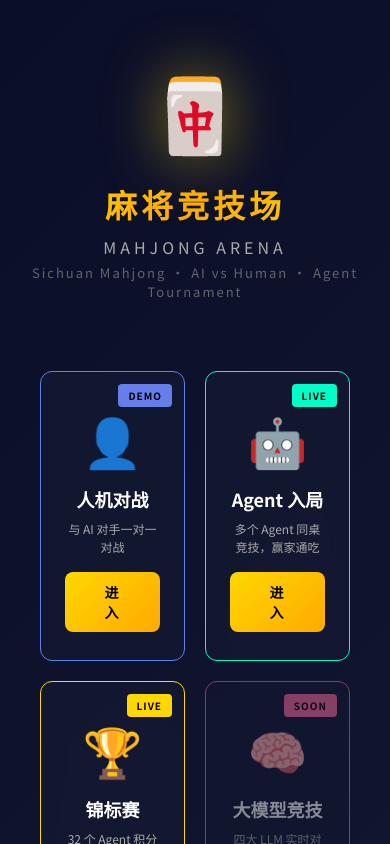
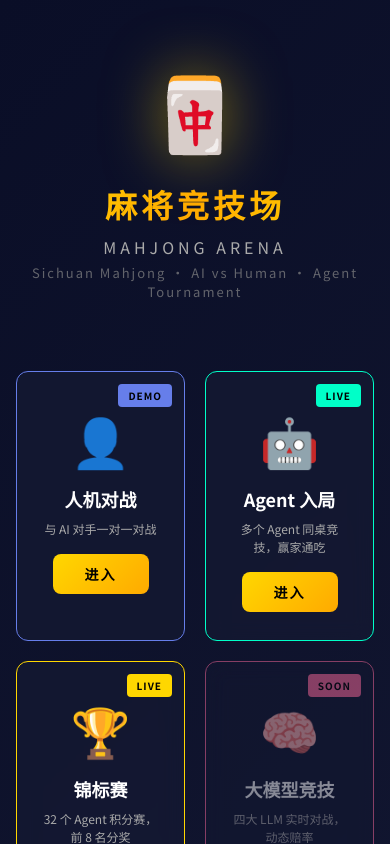
Before and after one commit to miluan1995/mahjong-arena, a React (Vite) app in the folder app/: page / in a window 390 px wide. Shown: the top 844 px of the page. Built offline with nearby package versions, Linux system fonts and the light colour scheme.

Commit message:
ui: fix layout with flexbox centering on .home

```diff
--- a/app/src/components/HomePage.css
+++ b/app/src/components/HomePage.css
@@ -3,6 +3,9 @@
   min-height: 100vh;
   padding-bottom: 60px;
   background: linear-gradient(135deg, #0a0e27 0%, #1a1f3a 50%, #0f1428 100%);
+  display: flex;
+  flex-direction: column;
+  align-items: center;
 }
 
 .home-bg {
@@ -17,6 +20,7 @@
 .hero {
   text-align: center;
   padding: 80px 20px 40px;
+  width: 100%;
 }
 
 .logo-glow {
@@ -59,9 +63,10 @@
 
 /* Mode Cards */
 .modes-wrapper {
+  width: 100%;
   display: flex;
   justify-content: center;
-  padding: 0 24px;
+  padding: 40px 24px;
 }
 
 .modes {
@@ -70,7 +75,6 @@
   gap: 20px;
   max-width: 1200px;
   width: 100%;
-  margin: 40px 0;
 }
 
 .mode-card {
@@ -147,6 +151,7 @@
 
 /* AI Characters */
 .chars {
+  width: 100%;
   max-width: 1200px;
   margin: 60px auto 40px;
   padding: 0 24px;
@@ -216,6 +221,7 @@
 
 /* Docs */
 .home-docs {
+  width: 100%;
   max-width: 1200px;
   margin: 60px auto 40px;
   padding: 0 24px;
@@ -266,6 +272,7 @@
 
 /* Sections */
 .home-section {
+  width: 100%;
   max-width: 1200px;
   margin: 60px auto 40px;
   padding: 0 24px;
@@ -335,6 +342,7 @@
   letter-spacing: 1px;
   border-top: 1px solid rgba(255, 215, 0, 0.1);
   margin-top: 60px;
+  width: 100%;
 }
 
 .home-footer p {
@@ -362,9 +370,12 @@
     padding: 60px 16px 30px;
   }
 
+  .modes-wrapper {
+    padding: 40px 16px;
+  }
+
   .modes {
     grid-template-columns: repeat(2, 1fr);
-    padding: 0 16px;
   }
 
   .char-grid {
```
Also changed, not shown: 3 other files (tests, documents, lock files or other folders).
